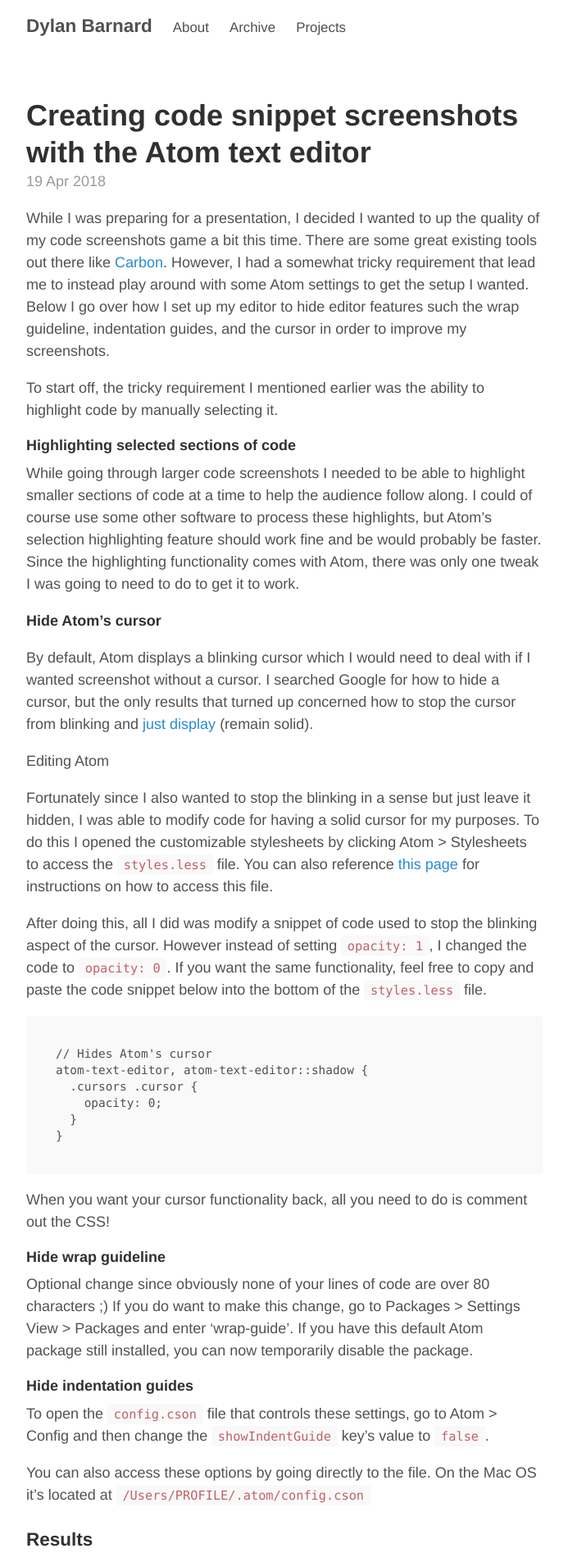
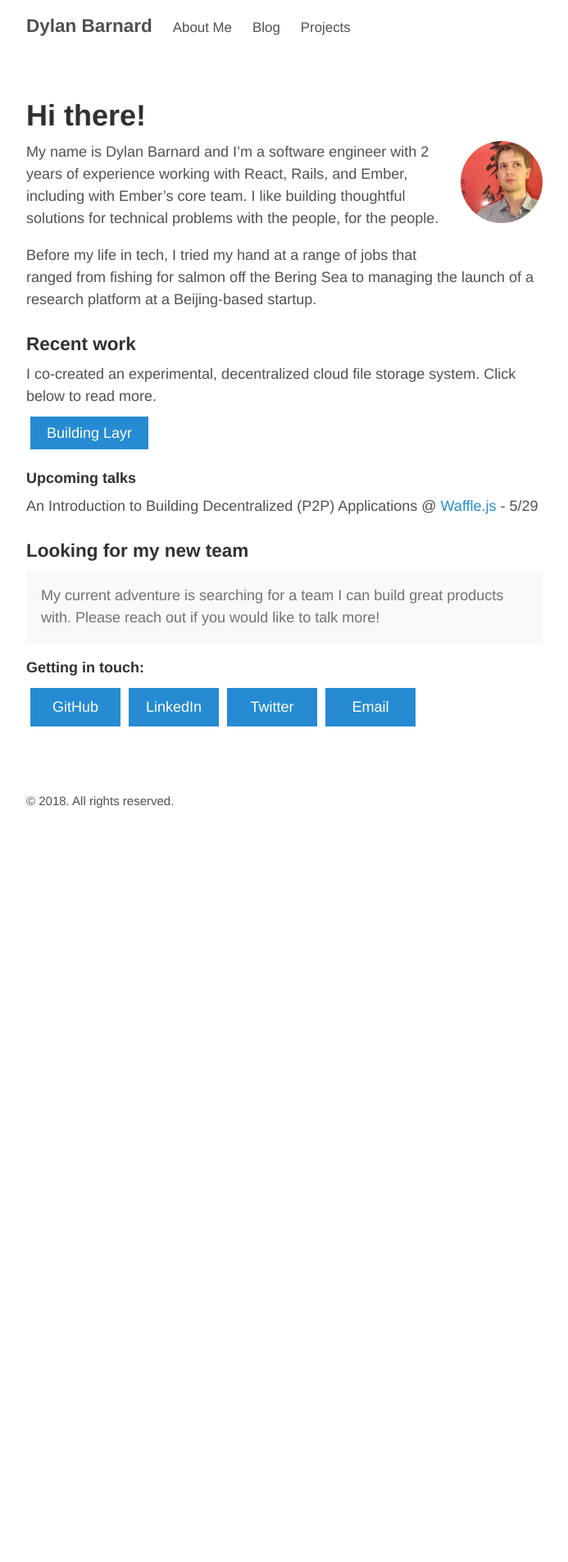
Before and after one commit to dylankb/dylankb.github.io, a Jekyll site: the page built from index.md, in a window 1280 px wide. Shown: the top 1905 px of the page at 82% size, without its empty margins (293-986 px from the left). Built offline with Jekyll 4.4.1, drawn with Linux system fonts in a browser that asks for light colours; the list of posts is cut into pages by our own code; after the commit the page ends 1026 px from its top, so only the background shows below that; some of the changed text lies outside the part shown.

Commit message:
Change about and project sections, add screenshots

```diff
--- a/_config.yml
+++ b/_config.yml
@@ -13,13 +13,12 @@ permalink:           pretty
 # Setup
 title:               Dylan Barnard
 url:                 http://dylankb.github.io/
-paginate:            1
 baseurl:             ""
 
 # Structure
 pages_list:
-  About: '/about/'
-  Archive: '/archive/'
+  About Me: '/about-me/'
+  Blog: '/archive/'
   Projects: '/projects/'
 
 # Assets
@@ -31,7 +30,6 @@ sass:
 
 # Plugins
 plugins:
-  - jekyll-paginate
 
 # Syntax details
 kramdown:
--- /dev/null
+++ b/_sass/_button.scss
@@ -0,0 +1,18 @@
+.button-container {
+  display: inline-flex;
+  flex-wrap: wrap;
+  width: 100%;
+}
+
+.button {
+  flex: 0 0 110px;
+  text-align: center;
+  margin: 5px;
+  background: #268bd2;
+  padding: 10px 20px;
+  color: #fff;
+}
+
+.add-bottom-margin {
+  margin-bottom: 30px;
+}
--- /dev/null
+++ b/_sass/about.scss
@@ -0,0 +1,8 @@
+.headshot {
+  max-width: 100px;
+  border-radius: 100%;
+}
+
+.headshot-container {
+  float: right;
+}
--- /dev/null
+++ b/about-me-content.md
@@ -0,0 +1,43 @@
+<p class="headshot-container">
+  <img class="headshot" src="../assets/dylan.jpg" alt="A picture of Dylan" />
+</p>
+
+My name is Dylan Barnard and I'm a software engineer with 2 years of experience working with React, Rails, and Ember, including with Ember's core team. I like building thoughtful solutions for technical problems with the people, for the people.
+
+Before my life in tech, I tried my hand at a range of jobs that ranged from fishing for salmon off the Bering Sea to managing the launch of a research platform at a Beijing-based startup.
+
+### Recent work
+
+I co-created an experimental, decentralized cloud file storage system. Click below to read more.
+
+<div class="add-bottom-margin">
+  <a href="https://layr-team.github.io/layr-project" class="button">
+    Building Layr
+  </a>
+</div>
+
+#### Upcoming talks
+
+An Introduction to Building Decentralized (P2P) Applications @ [Waffle.js](https://wafflejs.com/#schedule) - 5/29
+
+### Looking for my new team
+
+<p class="message">
+  My current adventure is searching for a team I can build great products with. Please reach out if you would like to talk more!
+</p>
+
+#### Getting in touch:
+
+<div class="button-container">
+  <a href="https://github.com/dylankb" class="button">
+    GitHub
+  </a>
+  <a href="https://github.com/dylankb)" class="button">
+    LinkedIn
+  </a>
+  <a href="https://twitter.com/dkbarns" class="button">
+    Twitter
+  </a>
+  <a href="mailto:dylan.barnard@gmail.com" class="button">
+    Email
+  </a>
--- a/about.md
+++ /dev/null
@@ -1,16 +0,0 @@
----
-layout: page
-title: About
----
-
-<p class="message">
-  In a former life I was based out of Beijing, China where I worked in education, tech, and business intelligence. I'm now a software developer in Oakland, CA, where I focus on projects using Ruby on Rails, JavaScript, and whatever else gets the job done. I've joined the developer community because I love to learn, teach, and build. If you think I can be helpful to you in any way, please feel free to reach out.
-</p>
-
-### Finding me from a far:
-
-[GitHub](https://github.com/dylankb)
-[LinkedIn](https://github.com/dylankb)
-[Twitter](https://twitter.com/dkbarns)
-
-Email - My first and last name separated by a period (firstname dot lastname) at gmail dot com
--- a/index.html
+++ /dev/null
@@ -1,33 +0,0 @@
----
-layout: default
-title: Home
----
-
-<div class="posts">
-  {% for post in paginator.posts %}
-  <article class="post">
-    <h1 class="post-title">
-      <a href="{{ site.baseurl }}{{ post.url }}">
-        {{ post.title }}
-      </a>
-    </h1>
-
-    <time datetime="{{ post.date | date_to_xmlschema }}" class="post-date">{{ post.date | date_to_string }}</time>
-
-    {{ post.content }}
-  </article>
-  {% endfor %}
-</div>
-
-<div class="pagination">
-  {% if paginator.next_page %}
-    <a class="pagination-item older" href="{{ paginator.next_page_path | prepend: site.baseurl }}">Older</a>
-  {% else %}
-    <span class="pagination-item older">Older</span>
-  {% endif %}
-  {% if paginator.previous_page %}
-    <a class="pagination-item newer" href="{{ paginator.previous_page_path | prepend: site.baseurl }}">Newer</a>
-  {% else %}
-    <span class="pagination-item newer">Newer</span>
-  {% endif %}
-</div>
--- /dev/null
+++ b/index.md
@@ -0,0 +1,6 @@
+---
+layout: page
+title: Hi there!
+---
+
+{% include_relative about-me-content.md %}
--- a/projects.md
+++ b/projects.md
@@ -3,26 +3,61 @@ layout: page
 title: Projects
 ---
 
-Here is where I'll post some of the personal projects I've worked on in the past. Some of the ideas may not be unique, but the implementations are my own.
+Here are some of the personal projects I've worked on in the past.
 
-### [Layer](https://github.com/layr-team/Layr)
+### Layr
 
-  * An experimental decentralized system for anonymous and encrypted file storage across a peer-to-peer network.
-  * One of a three member remote development team.
+What if you don't trust the companies who host your files? To explore an alternative to services like Amazon S3 or Dropbox, I co-created an experimental, decentralized
+cloud file storage system with private and secure file storage across a peer-to-peer network.
 
-### [Trello Clone](https://dkb-trello-clone.herokuapp.com/)
+![](/assets/layr_upload_download_demo.gif)
 
-  * A partial clone of your favorite todo app's functionality in Backbone.js, Express, Jade, Sass.
-  * Here are some [slides](https://docs.google.com/presentation/d/1ymAg08RjnPeAAlTWuD2enmiEoKEoq9rXvPHmntbgIt4/edit?usp=sharing) documenting my planning and thought process for creating this app.
-  * Link to code on [Github](https://github.com/dylankb/trello-clone)
+<p>Buzzwords that apply to this project include: Kademlia distributed hash table (DHT), P2P networks, cryptocurrency transactions, smart contracts, and proofs of retrievability.</p>
 
-### Tech In PDX
-  * Rails app for helping developers find relevant tech companies in the Portland, Oregon area.
-  * Link to code on [Github](https://github.com/dylankb/tech-in-pdx)
+<a class="button" href="https://layr-team.github.io/layr-project/">
+  Project overview / Write up
+</a>
+<a class="button" href="https://github.com/layr-team/Layr">
+  View on Github
+</a>
 
-### [Sprinter](http://sprintapp.herokuapp.com)
+### Trello-Bone
+
+A mostly* pixel-perfect rendition of Trello featuring cards, lists, and drag-n-drop functionality, written in Backbone.js, Express.js, and CSS/Sass.
+
+![](/assets/trello_bone.png)
+
+<a class="button" href="https://trello-bone.herokuapp.com/">
+  Demo
+</a>
+<a class="button" href="https://github.com/dylankb/trello-bone">
+  View on Github
+</a>
+<a class="button" href="https://docs.google.com/presentation/d/1ymAg08RjnPeAAlTWuD2enmiEoKEoq9rXvPHmntbgIt4/edit?usp=sharing">
+  Planning process slides
+</a>
+
+### Tech-In-PDX
+
+Rails app for helping developers find relevant tech companies in the Portland, Oregon area.
+
+![](/assets/tech-in-pdx.png)
+
+<a class="button" href="https://github.com/dylankb/tech-in-pdx">
+  View on Github
+</a>
+
+### Sprinter
 
   * The first thing I ever deployed!
   * Ruby/Sinatra web application to help people focus on completing two week goals and tasks.
   * Export and upload tasks to your Google Calendar.
-  * Link to code on [GitHub](https://github.com/dylankb/sprinter).
+
+  ![](/assets/sprinter.png)
+
+  <a class="button" href="http://sprintapp.herokuapp.com">
+    Demo
+  </a>
+  <a class="button" href="https://github.com/dylankb/sprinter">
+    View on Github
+  </a>
--- a/styles.scss
+++ b/styles.scss
@@ -26,3 +26,5 @@
 @import "posts";
 @import "pagination";
 @import "message";
+@import "button";
+@import "about";
```
Also changed, not shown: about-me.md (added, +6 -0 lines), archive.md (line endings or trailing spaces), assets/dylan.jpg (added), assets/sprinter.png (added), assets/tech-in-pdx.png (added), assets/trello_bone.png (added), 1 other file.
